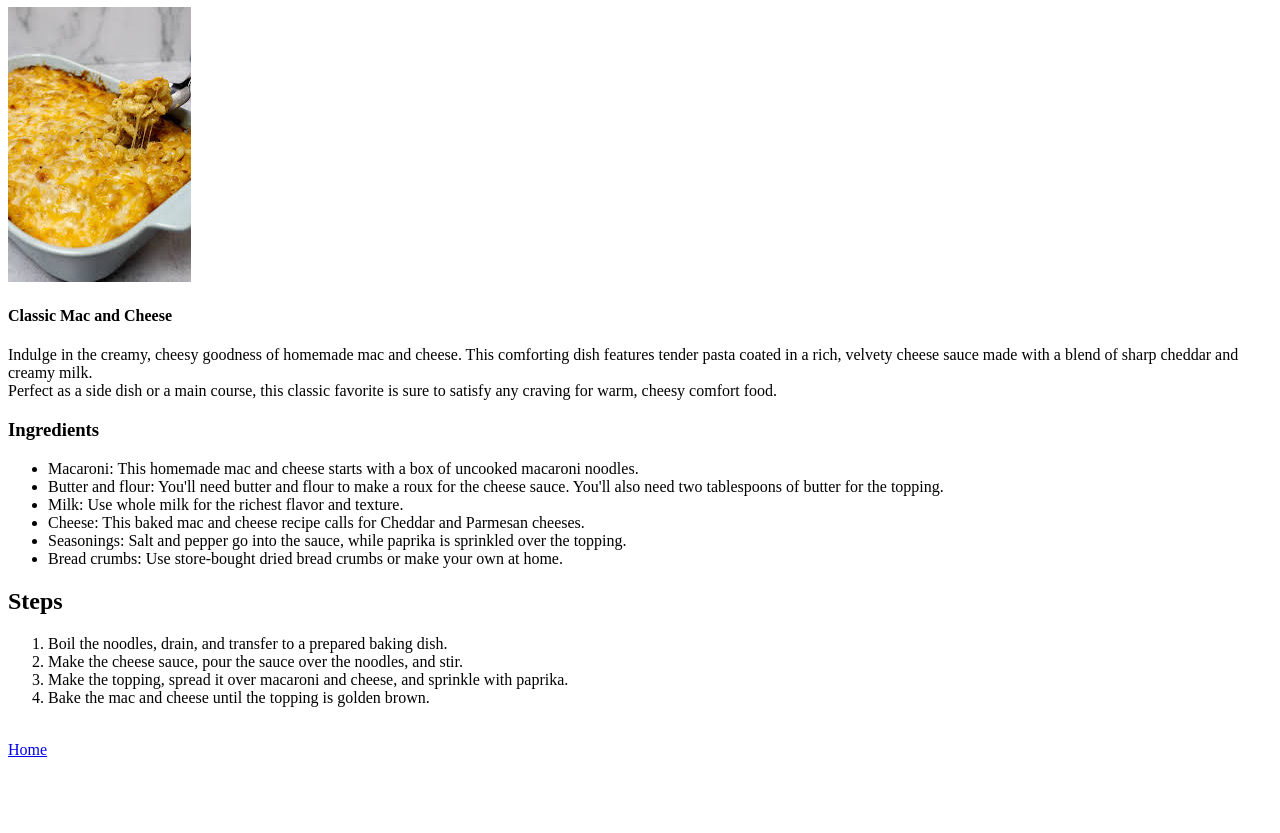
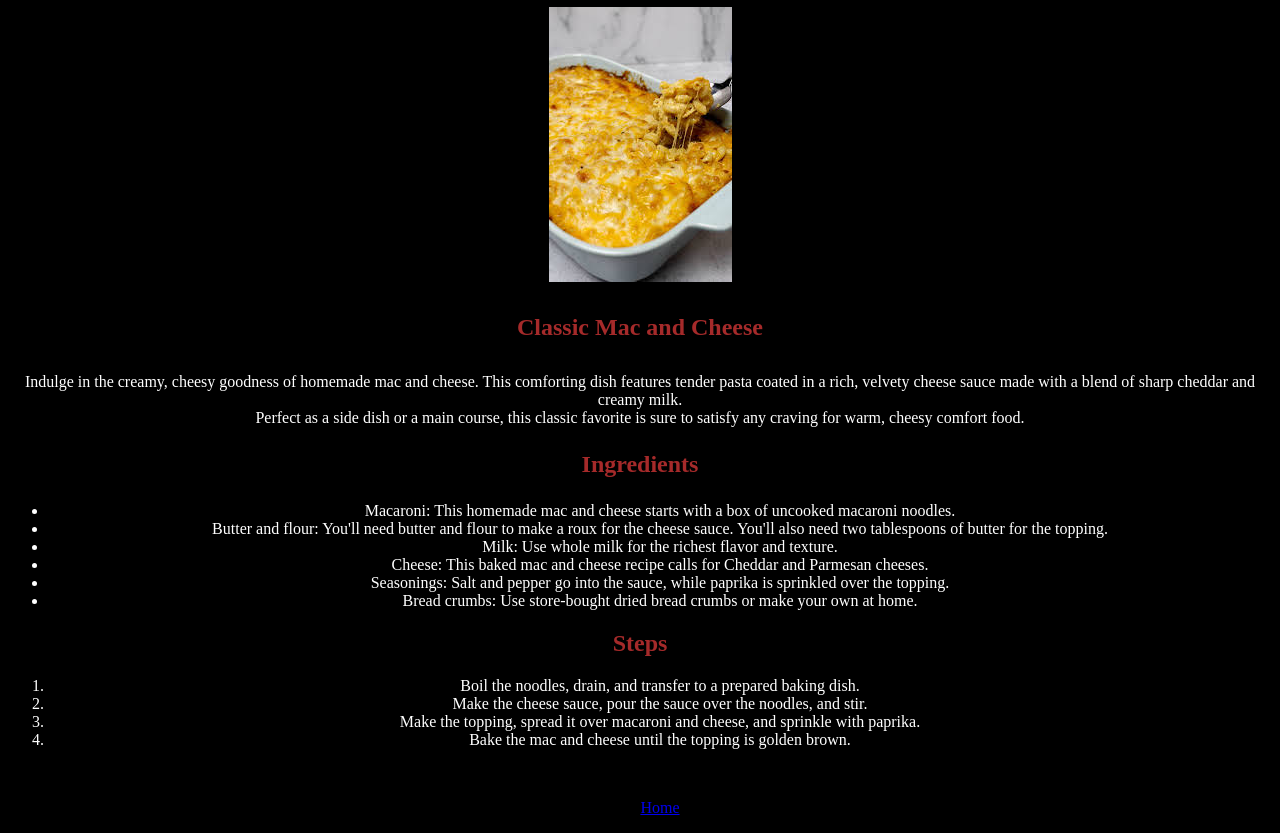
Before and after one commit to JacobKnittle/odin-recipes, a plain HTML site: page recipes/macncheese.html in a window 1280 px wide. Shown: the part 73-906 px from the top of the page. Before the commit the page ends 840 px from the top, so only its background shows below. Drawn offline with Linux system fonts and the light colour scheme.

Commit message:
add color, background color, typography changes to all pages

```diff
--- a/recipes/macncheese.html
+++ b/recipes/macncheese.html
@@ -4,6 +4,7 @@
     <meta charset="UTF-8" />
     <meta name="viewport" content="width=device-width, initial-scale=1.0" />
     <title>Mac n Cheese</title>
+    <link rel="stylesheet" href="../styles.css" />
   </head>
   <body>
     <h1>Mac n Cheese</h1>
@@ -57,6 +58,8 @@
       <li>Bake the mac and cheese until the topping is golden brown.</li>
     </ol>
     <br />
-    <a href="../index.html">Home</a>
+    <ul>
+      <a href="../index.html">Home</a>
+    </ul>
   </body>
 </html>
--- /dev/null
+++ b/styles.css
@@ -0,0 +1,40 @@
+h1,
+h2,
+h3,
+h4,
+ul,
+a,
+ol,
+p {
+  text-align: center;
+  font-family: "Times New Roman", Times, serif;
+}
+
+img {
+  display: block;
+  margin: 0 auto;
+}
+
+h2,
+h3,
+h4 {
+  font-size: 24px;
+  color: brown;
+}
+
+h1,
+h2,
+h3,
+h4 {
+  color: brown;
+}
+
+p,
+ul,
+ol {
+  color: white;
+}
+
+* {
+  background-color: black;
+}
```
Also changed, not shown: index.html (+6 -3 lines), recipes/grilledchicken.html (+4 -1 lines), recipes/grilledribs.html (+4 -1 lines).
